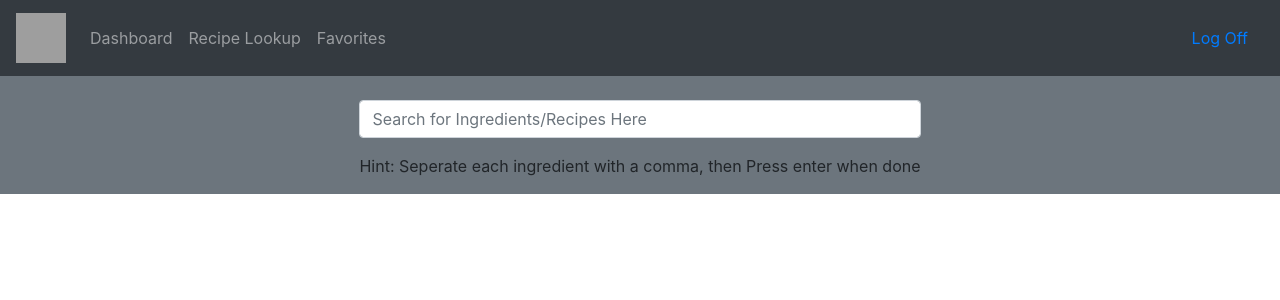
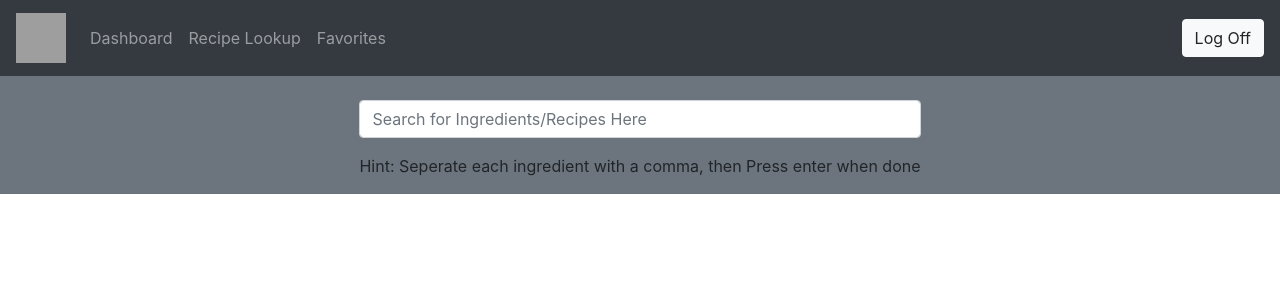
Before and after one commit to ni389188/COP4331LargeProject, a React (Create React App) app in the folder DinnerOnDemandWeb/website/: page /pages/search in a window 1280 px wide. Shown: the top 300 px of the page. Built offline with nearby package versions, Linux system fonts and the light colour scheme; grey boxes are pictures that could not be loaded.

Commit message:
Made it so that logoff button deletes user data and then redirects to welcome page.

```diff
--- a/DinnerOnDemandWeb/website/src/components/InsideNavBar.js
+++ b/DinnerOnDemandWeb/website/src/components/InsideNavBar.js
@@ -2,8 +2,19 @@ import React from 'react';
 import Navbar from 'react-bootstrap/Navbar'
 import Nav from 'react-bootstrap/Nav'
 import logo from '../images/logo.png';
+import Button from 'react-bootstrap/Button'
+
 
 function InsideNavBar() {
+    const doLogOff = async event => {
+        event.preventDefault();
+        localStorage.clear();
+        redirect();
+    }
+
+    function redirect () {
+        window.location.href = "../pages/WelcomePage";
+    }
     return (
         <Navbar sticky="top" fixed="top" bg="dark" variant="dark" expand="lg">
             <div>
@@ -19,7 +30,7 @@ function InsideNavBar() {
                     <Nav.Link href="../pages/favorites">Favorites</Nav.Link>
                 </Nav>
                 <Nav class="nav justify-content-end">
-                    <Nav.Link href="../pages/WelcomePage">Log Off</Nav.Link>
+                    <Button variant="light" type="submit" controlId="logOffButton" onClick={doLogOff}>Log Off</Button>
                 </Nav>
             </Navbar.Collapse>
         </Navbar>
```
